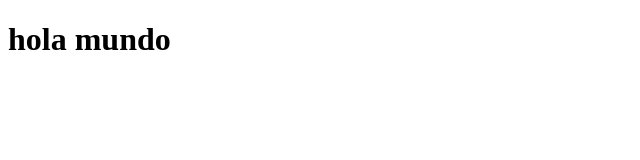
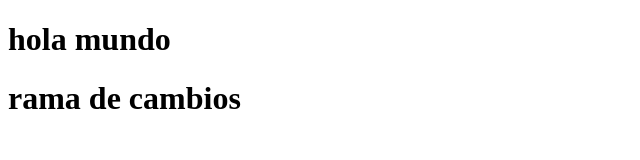
Before and after one commit to JoseCamposTorres/STARCODE, a plain HTML site: page index.html in a window 1280 px wide. Shown: the whole page, without its empty margins (0-640 px from the left). Drawn offline with Linux system fonts and the light colour scheme.

Commit message:
envios de prueba

```diff
--- a/index.html
+++ b/index.html
@@ -7,5 +7,6 @@
 </head>
 <body>
     <h1>hola mundo</h1>
+    <h1>rama de cambios</h1>
 </body>
 </html>
```
